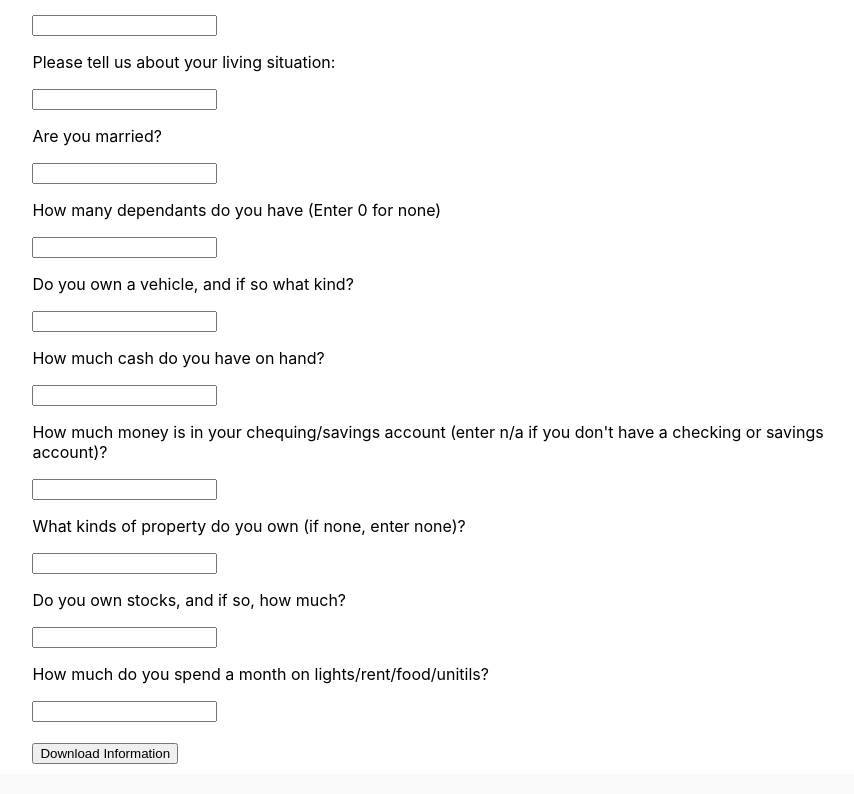
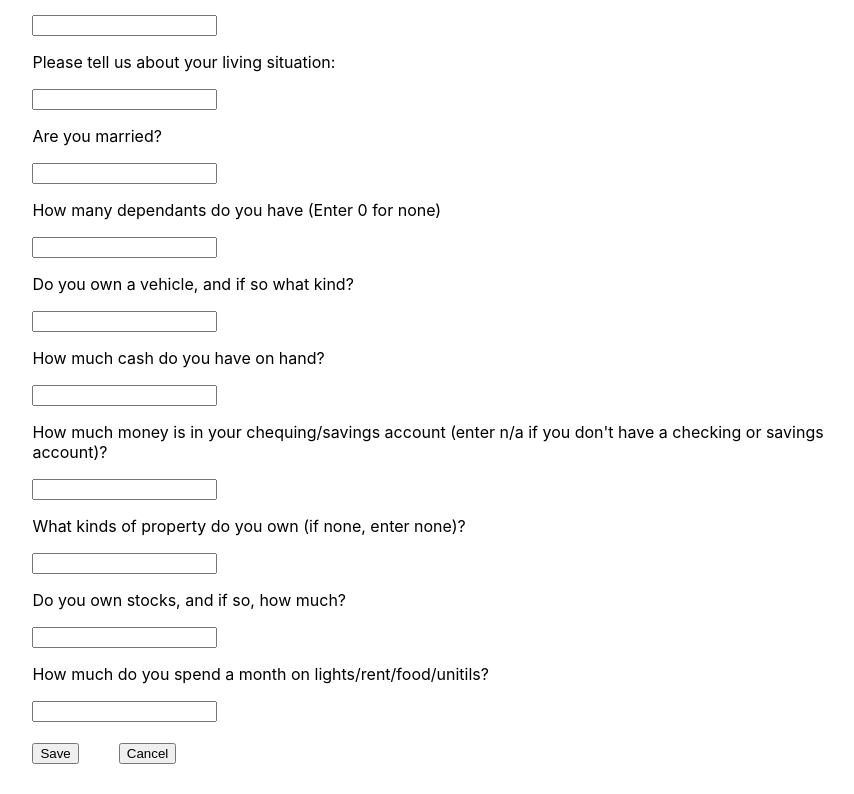
Before and after one commit to luciancahil/Social-Website, a React (Create React App) app: page /edit in a window 1280 px wide. Shown: the part 780-1574 px from the top of the page, without its empty margins (198-1052 px from the left). Built offline with nearby package versions, Linux system fonts and the light colour scheme.

Commit message:
added cancel button and renamed save button

```diff
--- a/src/App.css
+++ b/src/App.css
@@ -220,3 +220,7 @@ html, body, #root{
 #home #QnA div{
   display:inline;
 }
+
+#EditButtons button{
+  margin-right: 40px;
+}
--- a/src/Components/Questions.component.js
+++ b/src/Components/Questions.component.js
@@ -50,7 +50,6 @@ class Questions extends React.Component {
         for(let i = 0; i < this.state.answerArray.length; i++){
             let question = this.state.questionArray[i];
             let answer = this.state.answerArray[i];
-            console.log(question);
 
             if(answer === undefined){
                 continue;
@@ -79,7 +78,11 @@ class Questions extends React.Component {
                     {this.state.indexArray.map(this.renderQuestion)}
                 </div>
                 <br/>
-                <button onClick = {this.updateServer}>Download Information</button>
+                <div id = "EditButtons">
+                    <button onClick = {this.updateServer}>Save</button>
+
+                    <a href = "/home"><button>Cancel</button></a>
+                </div>
                 <br></br>
             </div>
         );
```
